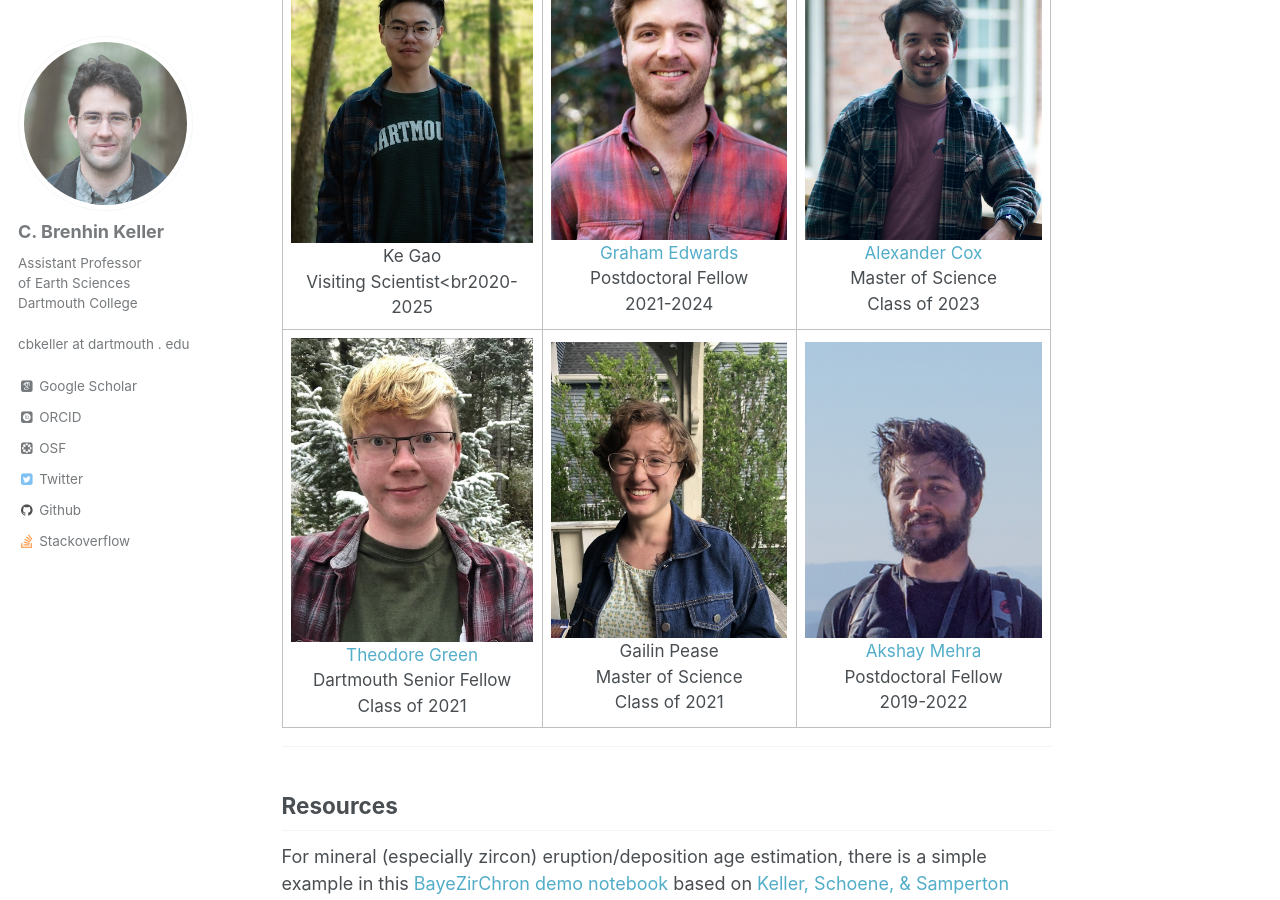
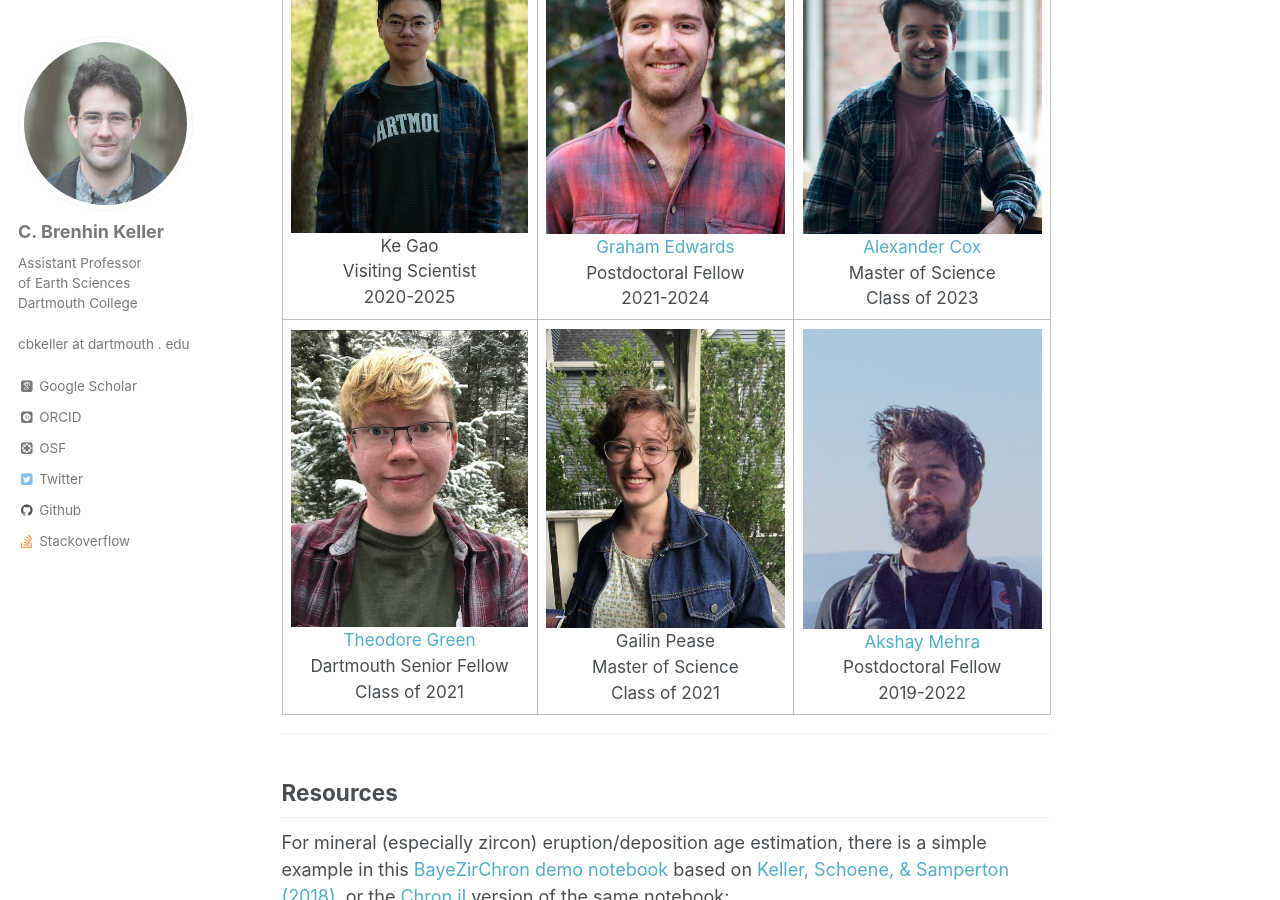
Before and after one commit to brenhinkeller/brenhinkeller.github.io, a Jekyll site: the page built from _pages/about.md, in a window 1280 px wide and 900 px high, scrolled down 1771 px. Built offline with Jekyll 4.4.1, drawn with Linux system fonts in a browser that asks for light colours; some web fonts are replaced.

Commit message:
Update profiles

```diff
--- a/_pages/about.md
+++ b/_pages/about.md
@@ -21,8 +21,8 @@ Despite the static appearance of Earth’s continental crust on human timescales
 ## Alumni
 
 | ------------------------- | ------------------------- | ------------------------- |
-|<img width="256" src="images/profiles/blank.jpg"><br>Katherine Plaza<br>Senior Honors Thesis<br>Class of 2025|<img width="256" src="images/profiles/blank.jpg"><br>Ashton Lewis<br>Senior Honors Thesis<br>Class of 2025|<img width="256" src="images/profiles/rowan_gregoire.jpg"><br>[Rowan Gregoire](https://geoscience.wisc.edu/people/gregoire-rowan/)<br>Senior Honors Thesis<br>Class of 2024|
-|<img width="256" src="images/profiles/ke_gao.jpg"><br>Ke Gao<br>Visiting Scientist<br2020-2025|<img width="256" src="images/profiles/graham_edwards.jpg"><br>[Graham Edwards](https://grahamedwards.github.io/)<br>Postdoctoral Fellow<br>2021-2024|<img width="256" src="images/profiles/alex_cox.jpg"><br>[Alexander Cox](https://earthsciences.dartmouth.edu/people/alexander-cox)<br>Master of Science<br>Class of 2023|
+|<img width="256" src="images/profiles/blank.jpg"><br>Katherine Plaza<br>Senior Honors Thesis<br>Class of 2025|<img width="256" src="images/profiles/ashton_lewis.jpg"><br>Ashton Lewis<br>Senior Honors Thesis<br>Class of 2025|<img width="256" src="images/profiles/rowan_gregoire.jpg"><br>[Rowan Gregoire](https://geoscience.wisc.edu/people/gregoire-rowan/)<br>Senior Honors Thesis<br>Class of 2024|
+|<img width="256" src="images/profiles/ke_gao.jpg"><br>Ke Gao<br>Visiting Scientist<br>2020-2025|<img width="256" src="images/profiles/graham_edwards.jpg"><br>[Graham Edwards](https://grahamedwards.github.io/)<br>Postdoctoral Fellow<br>2021-2024|<img width="256" src="images/profiles/alex_cox.jpg"><br>[Alexander Cox](https://earthsciences.dartmouth.edu/people/alexander-cox)<br>Master of Science<br>Class of 2023|
 |<img width="256" src="images/profiles/theo_green.jpg"><br>[Theodore Green](https://geosciences.princeton.edu/people/theodore-green)<br>Dartmouth Senior Fellow<br>Class of 2021|<img width="256" src="images/profiles/gailin_l_pease.jpg"><br>Gailin Pease<br>Master of Science<br>Class of 2021|<img width="256" src="images/profiles/akshay_mehra.jpg"><br>[Akshay Mehra](https://www.akshaymehra.com/)<br>Postdoctoral Fellow<br>2019-2022|
 {: style="font-size: 95%; text-align: center;"}
 
```
Also changed, not shown: images/profiles/ashton_lewis.jpg (added).
